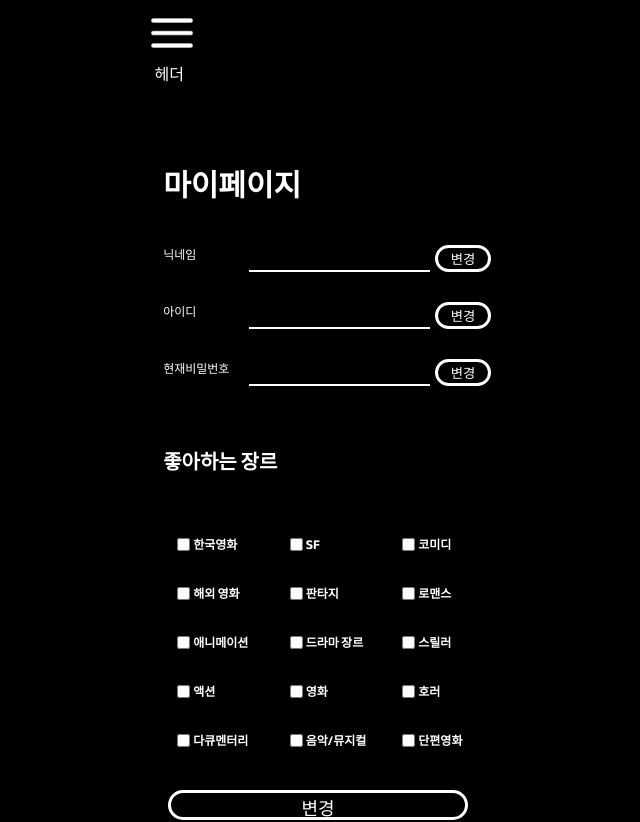
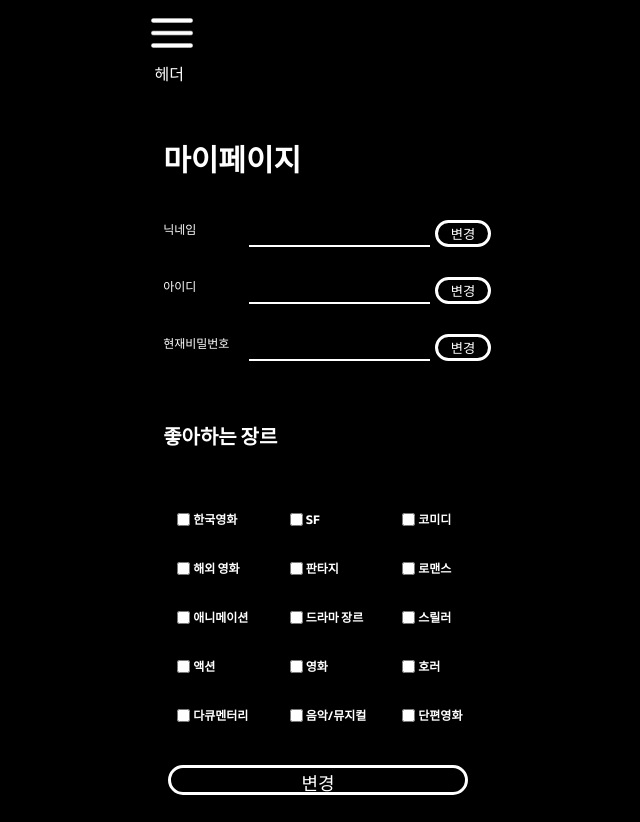
Before and after one commit to Munhak-Zip/Munhak.Zip_Front, a React (Create React App) app: page /user/mypage in a window 1280 px wide. Shown: the top 822 px of the page, without its empty margins (313-953 px from the left). Built offline with nearby package versions, Linux system fonts and the light colour scheme.

Commit message:
[feat/#28] 헤더 이미지 수정

```diff
--- a/src/resources/css/Common/header.css
+++ b/src/resources/css/Common/header.css
@@ -3,3 +3,6 @@
     margin: 0 auto; /* 가로 중앙 배치 */
     background-color: black;
 }
+.header{
+    margin-bottom: -25px;
+}
```
